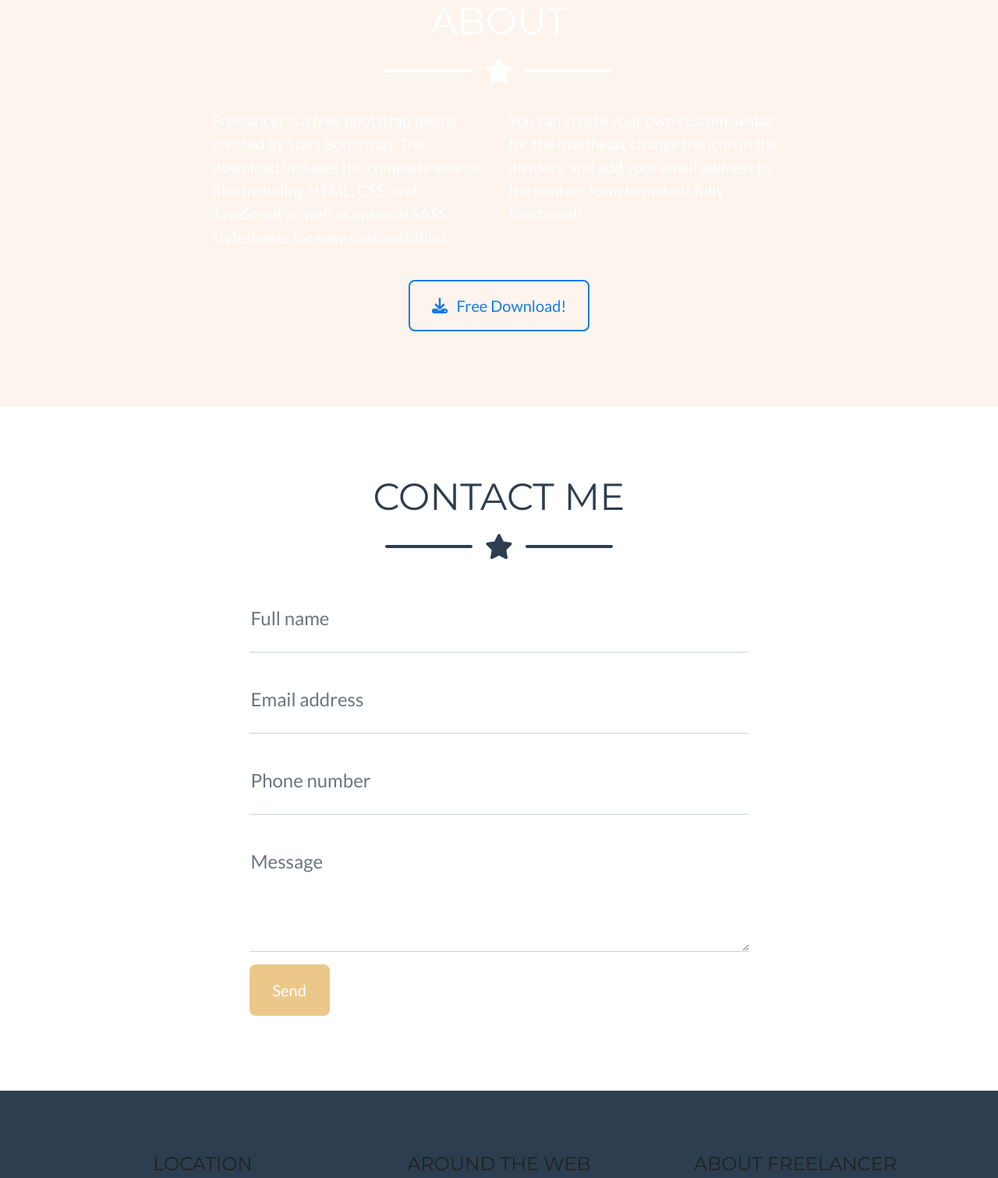
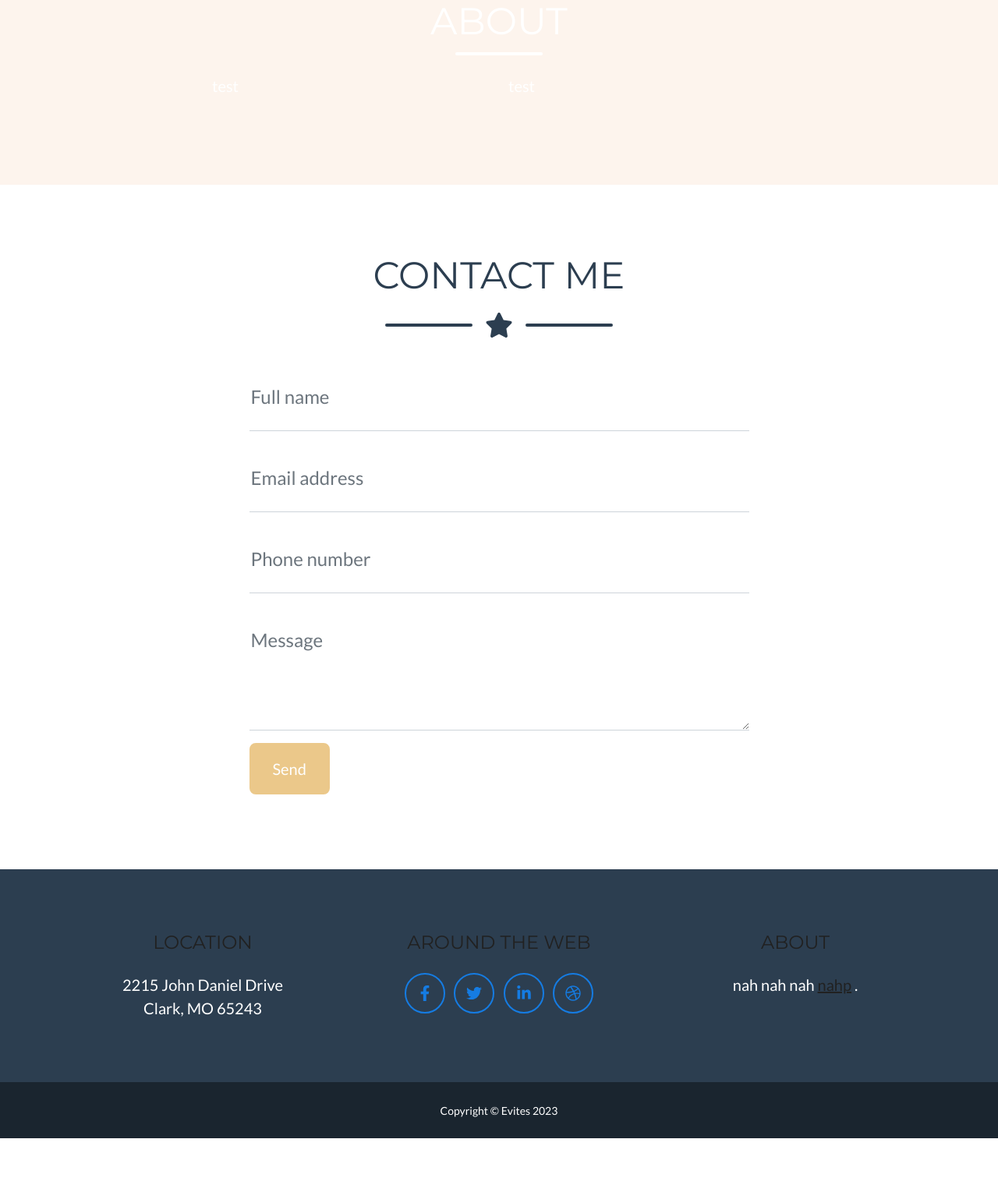
Before and after one commit to marvvillaruel/syncrologs, a website: page index.html in a window 1280 px wide. Shown: the part 2060-3571 px from the top of the page at 78% size. After the commit the page ends 3520 px from the top, so only its background shows below. Drawn offline with nearby package versions, Linux system fonts and the light colour scheme.

Commit message:
testasd3

```diff
--- a/index.html
+++ b/index.html
@@ -139,21 +139,13 @@
                 <!-- Icon Divider-->
                 <div class="divider-custom divider-light">
                     <div class="divider-custom-line"></div>
-                    <div class="divider-custom-icon"><i class="fas fa-star"></i></div>
-                    <div class="divider-custom-line"></div>
                 </div>
                 <!-- About Section Content-->
                 <div class="row">
-                    <div class="col-lg-4 ms-auto"><p class="lead">Freelancer is a free bootstrap theme created by Start Bootstrap. The download includes the complete source files including HTML, CSS, and JavaScript as well as optional SASS stylesheets for easy customization.</p></div>
-                    <div class="col-lg-4 me-auto"><p class="lead">You can create your own custom avatar for the masthead, change the icon in the dividers, and add your email address to the contact form to make it fully functional!</p></div>
+                    <div class="col-lg-4 ms-auto"><p class="lead">test</p></div>
+                    <div class="col-lg-4 me-auto"><p class="lead">test</p></div>
                 </div>
                 <!-- About Section Button-->
-                <div class="text-center mt-4">
-                    <a class="btn btn-xl btn-outline-light" href="https://startbootstrap.com/theme/freelancer/">
-                        <i class="fas fa-download me-2"></i>
-                        Free Download!
-                    </a>
-                </div>
             </div>
         </section>
         <!-- Contact Section-->
@@ -250,10 +242,10 @@
                     </div>
                     <!-- Footer About Text-->
                     <div class="col-lg-4">
-                        <h4 class="text-uppercase mb-4">About Freelancer</h4>
+                        <h4 class="text-uppercase mb-4">About</h4>
                         <p class="lead mb-0">
-                            Freelance is a free to use, MIT licensed Bootstrap theme created by
-                            <a href="http://startbootstrap.com">Start Bootstrap</a>
+                            nah nah nah
+                            <a href="">nahp</a>
                             .
                         </p>
                     </div>
@@ -262,7 +254,7 @@
         </footer>
         <!-- Copyright Section-->
         <div class="copyright py-4 text-center text-white">
-            <div class="container"><small>Copyright &copy; Your Website 2023</small></div>
+            <div class="container"><small>Copyright &copy; Evites 2023</small></div>
         </div>
         <!-- Portfolio Modals-->
         <!-- Portfolio Modal 1-->
```
